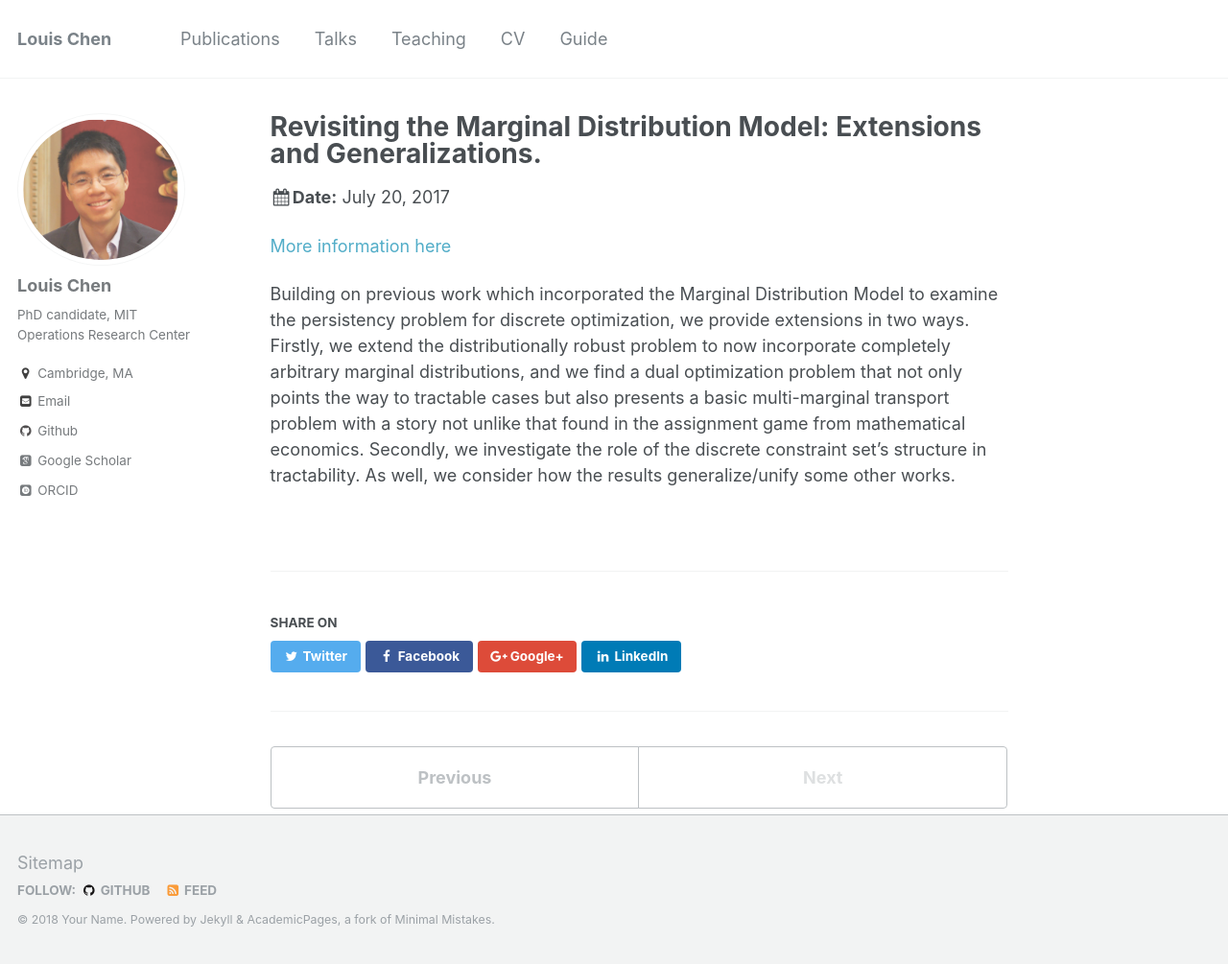
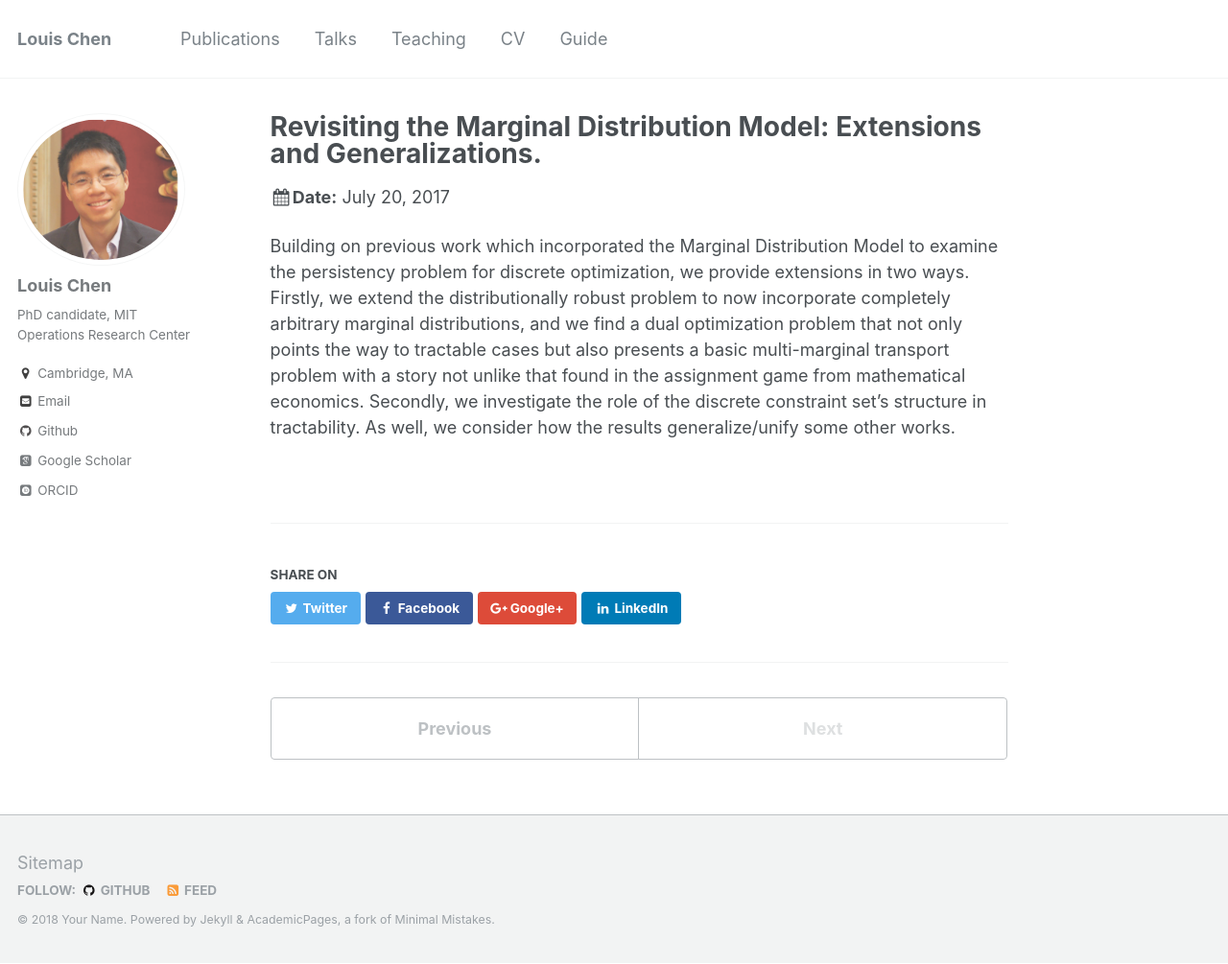
Before and after one commit to LouisLChen/LouisLChen.github.io, a Jekyll site: the page built from _talks/2014-02-01-talk-2.md, in a window 1280 px wide and 1005 px high. Shown: the whole window at 96% size. Built offline with Jekyll 4.4.1, drawn with Linux system fonts in a browser that asks for light colours; some web fonts are replaced.

Commit message:
Update 2014-02-01-talk-2.md

```diff
--- a/_talks/2014-02-01-talk-2.md
+++ b/_talks/2014-02-01-talk-2.md
@@ -8,6 +8,4 @@ date: 2017-07-20
 location: "Singapore"
 ---
 
-[More information here](http://www.abstractsonline.com/pp8/#!/4471/presentation/3616)
-
 Building on previous work which incorporated the Marginal Distribution Model to examine the persistency problem for discrete optimization, we provide extensions in two ways. Firstly, we extend the distributionally robust problem to now incorporate completely arbitrary marginal distributions, and we find a dual optimization problem that not only points the way to tractable cases but also presents a basic multi-marginal transport problem with a story not unlike that found in the assignment game from mathematical economics. Secondly, we investigate the role of the discrete constraint set's structure in tractability. As well, we consider how the results generalize/unify some other works.
```
